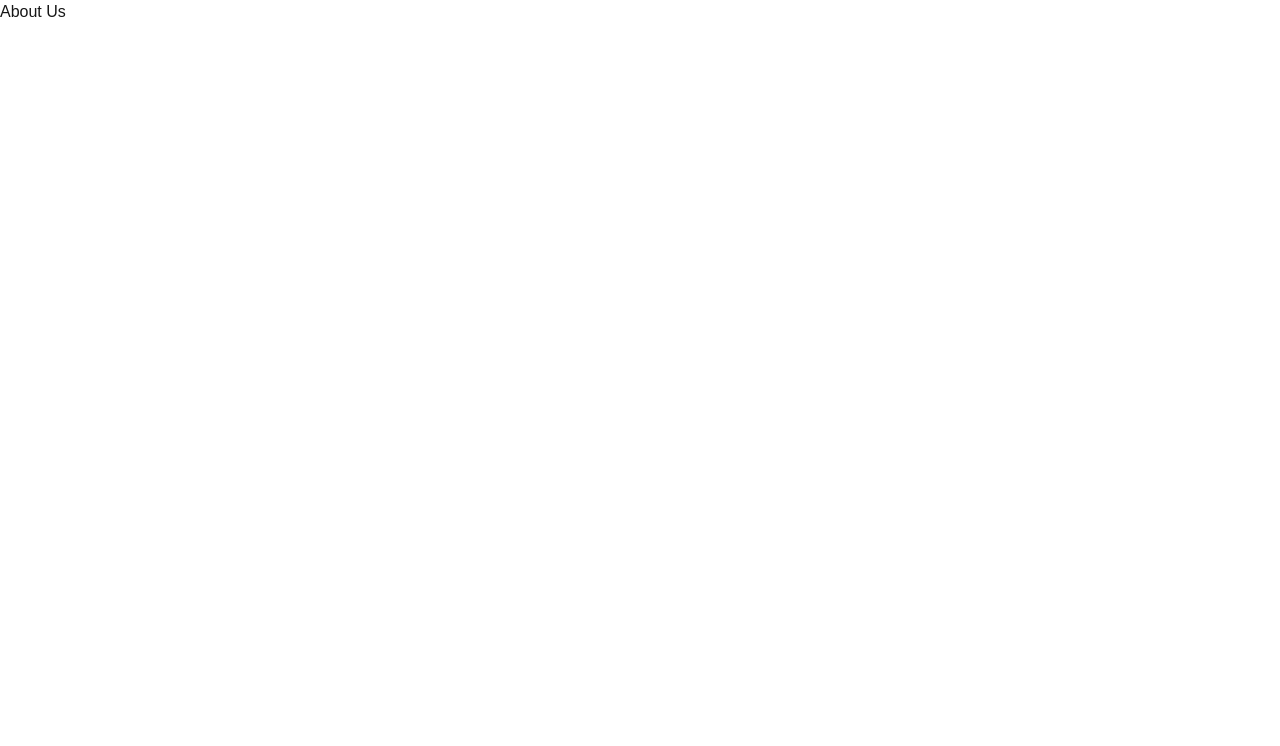
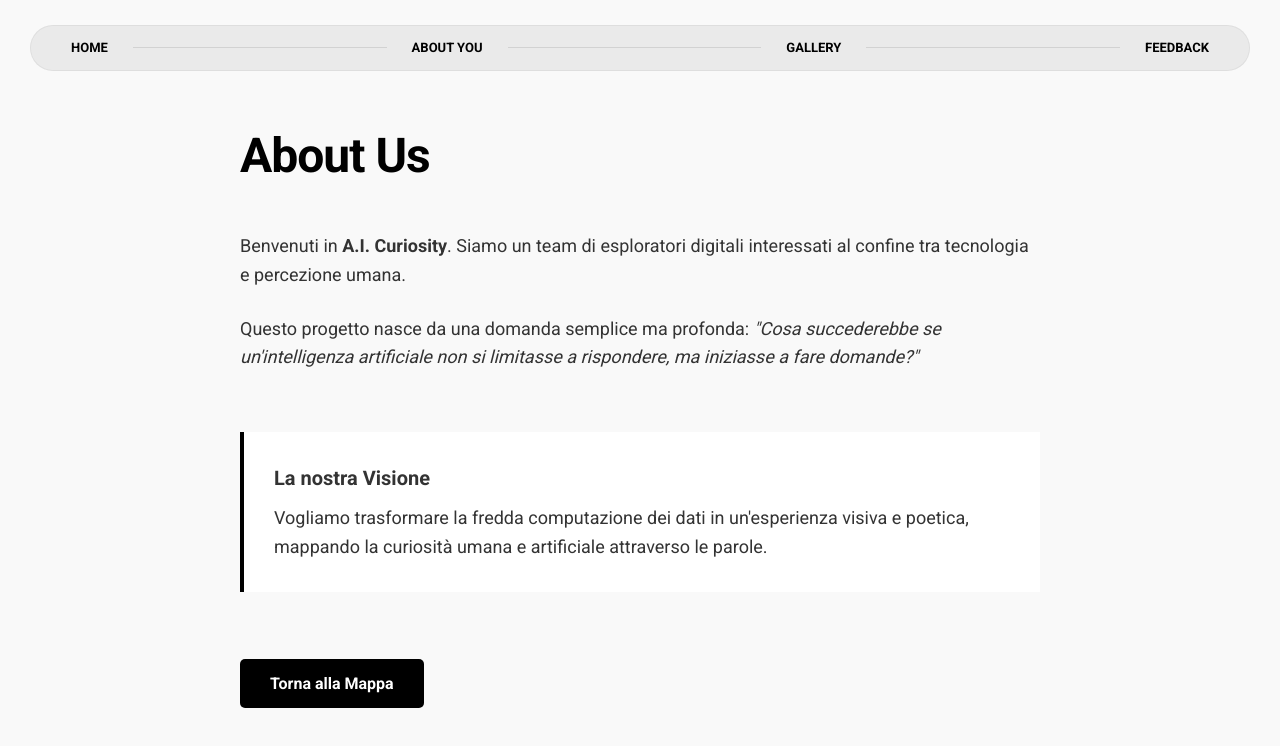
Before and after one commit to MatildeSobberi/Interaction-Design, a Next.js app: page /About-Us in a window 1280 px wide. Shown: the top 746 px of the page. Built offline with nearby package versions, Linux system fonts and the light colour scheme.

Commit message:
Aggiunta pagina About Us

```diff
--- a/app/About-Us/page.tsx
+++ b/app/About-Us/page.tsx
@@ -1 +1,79 @@
-export default function Page() { return <div>About Us</div> }
+"use client";
+
+import React from 'react';
+
+export default function AboutUs() {
+  const linkStyle = {
+    color: '#000',
+    textDecoration: 'none',
+    fontFamily: 'var(--font-roboto), sans-serif',
+    fontSize: '13px',
+    fontWeight: '700',
+    textTransform: 'uppercase' as const,
+  };
+
+  return (
+    <main style={{
+      minHeight: '100vh',
+      backgroundColor: '#f9f9f9', // Un grigio quasi bianco, molto riposante
+      fontFamily: 'var(--font-roboto), sans-serif',
+      color: '#000',
+      padding: '120px 20px 60px 20px' // Spazio per la navbar in alto
+    }}>
+
+      {/* NAVBAR (Consistente con la Home) */}
+      <nav style={{
+        position: 'fixed', top: '25px', left: '30px', right: '30px', zIndex: 100,
+        padding: '12px 40px', borderRadius: '40px',
+        background: 'rgba(230, 230, 230, 0.8)', border: '1px solid rgba(0, 0, 0, 0.05)',
+        backdropFilter: 'blur(12px)', display: 'flex', justifyContent: 'space-between', alignItems: 'center'
+      }}>
+        <a href="/" style={linkStyle}>Home</a>
+        <div style={{flexGrow: 1, height: '1px', background: '#000', margin: '0 25px', opacity: 0.1}}></div>
+        <a href="/about-you" style={linkStyle}>About You</a>
+        <div style={{flexGrow: 1, height: '1px', background: '#000', margin: '0 25px', opacity: 0.1}}></div>
+        <a href="/gallery" style={linkStyle}>Gallery</a>
+        <div style={{flexGrow: 1, height: '1px', background: '#000', margin: '0 25px', opacity: 0.1}}></div>
+        <a href="/feedback" style={linkStyle}>Feedback</a>
+      </nav>
+
+      {/* CONTENUTO PRINCIPALE */}
+      <section style={{ maxWidth: '800px', margin: '0 auto' }}>
+        <h1 style={{ fontSize: '48px', fontWeight: '700', marginBottom: '40px', letterSpacing: '-1px' }}>
+          About Us
+        </h1>
+
+        <div style={{ fontSize: '18px', lineHeight: '1.6', color: '#333' }}>
+          <p style={{ marginBottom: '25px' }}>
+            Benvenuti in <strong>A.I. Curiosity</strong>. Siamo un team di esploratori digitali
+            interessati al confine tra tecnologia e percezione umana.
+          </p>
+
+          <p style={{ marginBottom: '25px' }}>
+            Questo progetto nasce da una domanda semplice ma profonda:
+            <em> "Cosa succederebbe se un'intelligenza artificiale non si limitasse a rispondere, ma iniziasse a fare domande?"</em>
+          </p>
+
+          <div style={{
+            marginTop: '60px', padding: '30px', borderLeft: '4px solid #000', backgroundColor: '#fff'
+          }}>
+            <h3 style={{ fontSize: '20px', fontWeight: '700', marginBottom: '10px' }}>La nostra Visione</h3>
+            <p>Vogliamo trasformare la fredda computazione dei dati in un'esperienza visiva e poetica,
+            mappando la curiosità umana e artificiale attraverso le parole.</p>
+          </div>
+        </div>
+
+        {/* Bottone per tornare alla mappa */}
+        <div style={{ marginTop: '80px' }}>
+          <a href="/" style={{
+            padding: '15px 30px', background: '#000', color: '#fff',
+            textDecoration: 'none', borderRadius: '5px', fontWeight: '700'
+          }}>
+            Torna alla Mappa
+          </a>
+        </div>
+      </section>
+
+    </main>
+  );
+}
```
